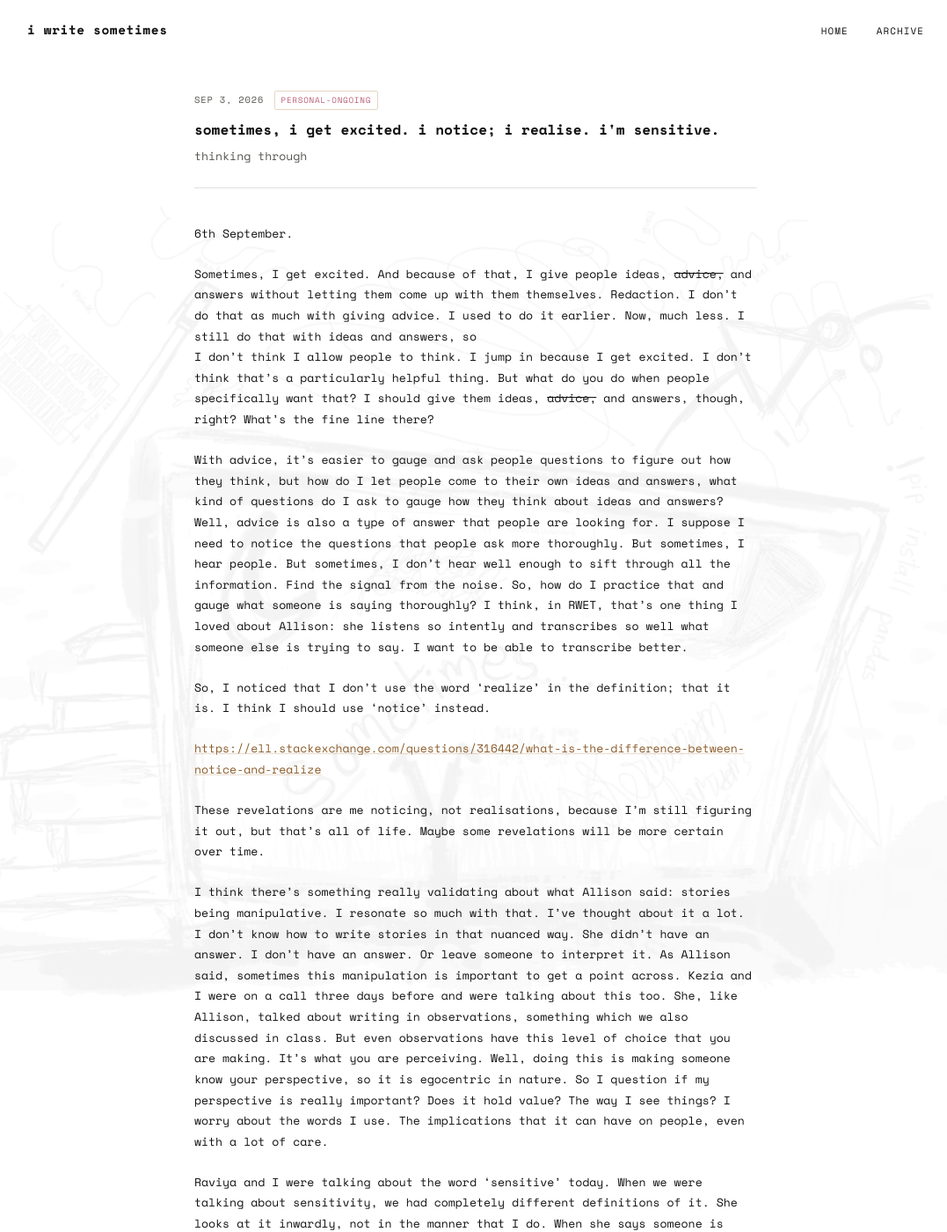
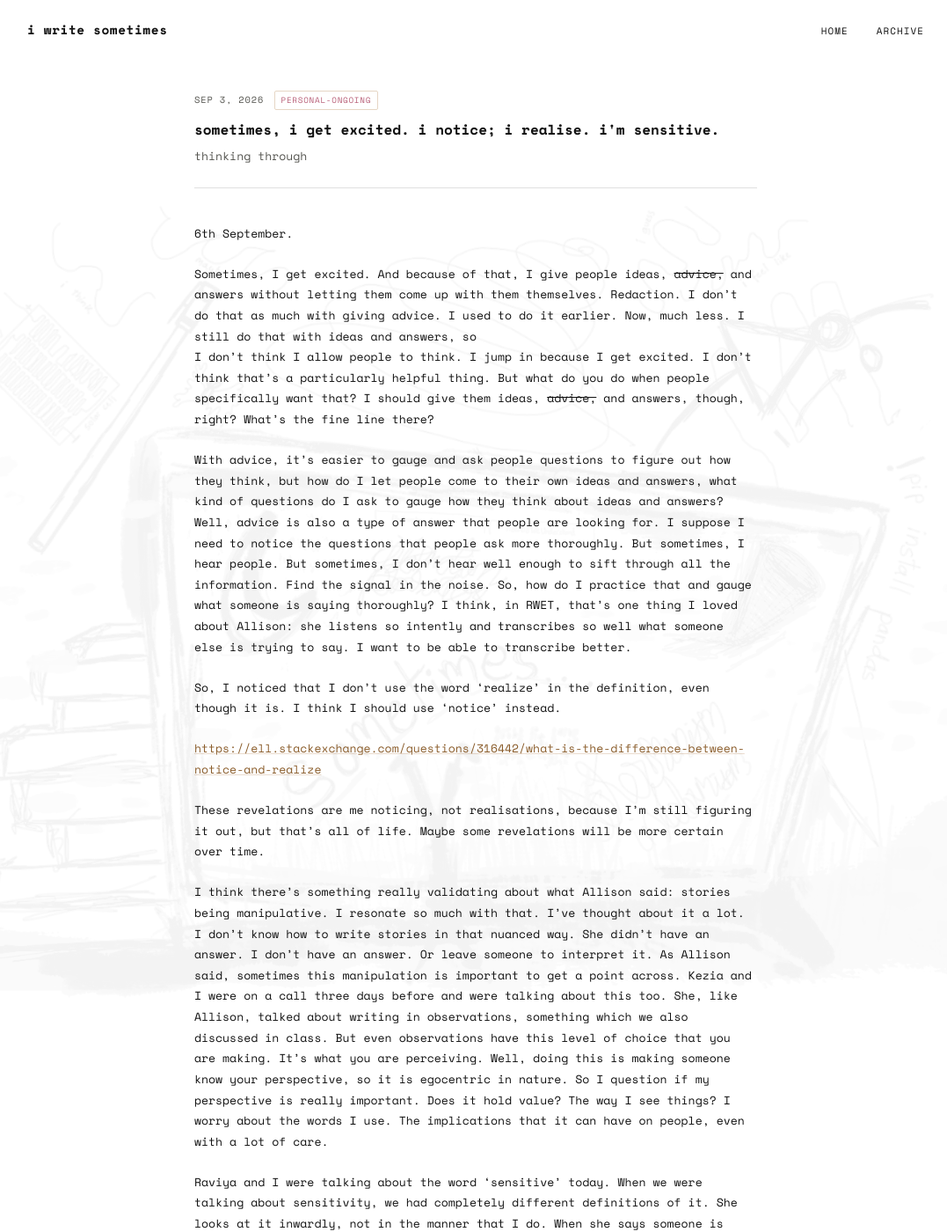
Before and after one commit to shlokamohanty/i-write-sometimes, a Jekyll site: the page built from _posts/2026-09-03-excited.md, in a window 1280 px wide and 1400 px high. Shown: the whole window at 88% size, without its empty margins (99-1176 px from the left). Built offline with Jekyll 4.4.1, drawn with Linux system fonts in a browser that asks for light colours; some web fonts are replaced.

Commit message:
jhbjhbjhbjhb
njbjhbjhbjh

```diff
--- a/_posts/2026-09-03-excited.md
+++ b/_posts/2026-09-03-excited.md
@@ -11,18 +11,18 @@ tags: personal-ongoing
 Sometimes, I get excited. And because of that, I give people ideas, ~~advice,~~ and answers without letting them come up with them themselves. Redaction. I don’t do that as much with giving advice. I used to do it earlier. Now, much less. I still do that with ideas and answers, so
 I don’t think I allow people to think. I jump in because I get excited. I don’t think that’s a particularly helpful thing. But what do you do when people specifically want that? I should give them ideas, ~~advice,~~ and answers, though, right? What’s the fine line there?
 
-With advice, it’s easier to gauge and ask people questions to figure out how they think, but how do I let people come to their own ideas and answers, what kind of questions do I ask to gauge how they think about ideas and answers? Well, advice is also a type of answer that people are looking for. I suppose I need to notice the questions that people ask more thoroughly. But sometimes, I hear people. But sometimes, I don’t hear well enough to sift through all the information. Find the signal from the noise. So, how do I practice that and gauge what someone is saying thoroughly? I think, in RWET, that’s one thing I loved about Allison: she listens so intently and transcribes so well what someone else is trying to say. I want to be able to transcribe better.
+With advice, it’s easier to gauge and ask people questions to figure out how they think, but how do I let people come to their own ideas and answers, what kind of questions do I ask to gauge how they think about ideas and answers? Well, advice is also a type of answer that people are looking for. I suppose I need to notice the questions that people ask more thoroughly. But sometimes, I hear people. But sometimes, I don’t hear well enough to sift through all the information. Find the signal in the noise. So, how do I practice that and gauge what someone is saying thoroughly? I think, in RWET, that’s one thing I loved about Allison: she listens so intently and transcribes so well what someone else is trying to say. I want to be able to transcribe better.
 
-So, I noticed that I don't use the word 'realize' in the definition; that it is. I think I should use 'notice' instead.
+So, I noticed that I don’t use the word ‘realize’ in the definition, even though it is. I think I should use ‘notice’ instead.
 
 [https://ell.stackexchange.com/questions/316442/what-is-the-difference-between-notice-and-realize](https://ell.stackexchange.com/questions/316442/what-is-the-difference-between-notice-and-realize)
 
-These revelations are me noticing, not realisations, because I'm still figuring it out, but that's all of life. Maybe some revelations will be more certain over time.
+These revelations are me noticing, not realisations, because I’m still figuring it out, but that’s all of life. Maybe some revelations will be more certain over time.
 
-I think there’s something really validating about what Allison said: stories being manipulative. I resonate so much with that. I’ve thought about it a lot. I don’t know how to write stories in that nuanced way. She didn't have an answer. I don’t have an answer. Or leave someone to interpret it. As Allison said, sometimes this manipulation is important to get a point across. Kezia and I were on a call three days before and were talking about this too. She, like Allison, talked about writing in observations, something which we also discussed in class. But even observations have this level of choice that you are making. It’s what you are perceiving. Well, doing this is making someone know your perspective, so it is egocentric in nature. So I question if my perspective is really important? Does it hold value? The way I see things? I worry about the words I use. The implications that it can have on people, even with a lot of care.
+I think there’s something really validating about what Allison said: stories being manipulative. I resonate so much with that. I’ve thought about it a lot. I don’t know how to write stories in that nuanced way. She didn’t have an answer. I don’t have an answer. Or leave someone to interpret it. As Allison said, sometimes this manipulation is important to get a point across. Kezia and I were on a call three days before and were talking about this too. She, like Allison, talked about writing in observations, something which we also discussed in class. But even observations have this level of choice that you are making. It’s what you are perceiving. Well, doing this is making someone know your perspective, so it is egocentric in nature. So I question if my perspective is really important. Does it hold value? The way I see things? I worry about the words I use. The implications that it can have on people, even with a lot of care.
 
-Raviya and I were talking about the word ‘sensitive’ today. When we were talking about sensitivity, we had completely different definitions of it. She looks at it inwardly, not in the manner that I do. When she says someone is sensitive, it’s a negative connotation; they take things quite personally. When I say sensitive, I mean it in a manner that they try to empathise with other people’s emotions. Now, I try to be a sensitive person, actually. So I was telling Raviya about things I wrote about recently. Apparently they are quite hot takes. About my feelings about ‘I’m sorry’ not being as effective, and more. She said oh she would need to change the way she talks so I get what she means. That wasn't my intent. I don’t want her to change her natural mannerisms to match what I'm thinking, considering that I'm just figuring out what works for me and what doesn’t. These are what I'm noticing, not realising. I do process the world differently, I think. Thus, I take a keen interest in people’s linguistics and mannerisms, but I don’t want people to change how they act around me as I give away my opinions; that’s exhausting for anyone. She says I don’t take things personally. I don’t, I think. I’m a sensitive person about how others feel, but that’s on me and not for others to manage. I like learning about others as they are. Something I need to learn to deal with. I do feel a lot more like myself now; I didn’t earlier.
+Raviya and I were talking about the word ‘sensitive’ today. When we were talking about sensitivity, we had completely different definitions of it. She looks at it inwardly, not in the manner that I do. When she says someone is sensitive, it’s a negative connotation; they take things quite personally. When I say sensitive, I mean it in a manner that they try to empathise with other people’s emotions. Now, I try to be a sensitive person, actually. So I was telling Raviya about things I wrote about recently. Apparently they are quite hot takes. About my feelings about ‘I’m sorry’ not being as effective, and more. She said oh she would need to change the way she talks so I get what she means. That wasn’t my intent. I don’t want her to change her natural mannerisms to match what I’m thinking, considering that I’m just figuring out what works for me and what doesn’t. These are what I’m noticing, not realising. I do process the world differently, I think. Thus, I take a keen interest in people’s linguistics and mannerisms, but I don’t want people to change how they act around me as I give away my opinions; that’s exhausting for anyone. She says I don’t take things personally. I don’t, I think. I’m a sensitive person about how others feel, but that’s on me and not for others to manage. I like learning about others as they are. Something I need to learn to deal with. I do feel a lot more like myself now; I didn’t earlier.
 
-The adjective '[sensitive](https://www.merriam-webster.com/simple/sensitive)' has so many definitions.
+The adjective ‘[sensitive](https://www.merriam-webster.com/simple/sensitive)’ has so many definitions.
 
-I don’t understand social cues well, but that’s on me to figure out. So, I like when people are direct with me; even when it can be something that sounds mean or could potentially hurt me, it's better than the hiddenness of things. I like when people can be real with me. I like people’s judgements. The rawness, the unedited version — so I actually learn from them. Most often, with time, I can empathise with where they are coming from and the choices they make. Amisha has told me I can come across as really annoying sometimes, but because they like me, they like how I am. So I told Raviya she doesn’t need to change the way she speaks around me to match what I feel; that would feel more hurtful because then she won’t be herself around me.
+I don’t understand social cues well, but that’s on me to figure out. So, I like when people are direct with me; even when it can be something that sounds mean or could potentially hurt me, it’s better than the hiddenness of things. I like when people can be real with me. I like people’s judgements. The rawness, the unedited version — so I actually learn from them. Most often, with time, I can empathise with where they are coming from and the choices they make. Amisha has told me I can come across as really annoying sometimes, but because they like me, they like how I am. So I told Raviya she doesn’t need to change the way she speaks around me to match what I feel; that would feel more hurtful because then she won’t be herself around me.
```
Also changed, not shown: _posts/2026-09-04-processing.md (+1 -1 lines).
